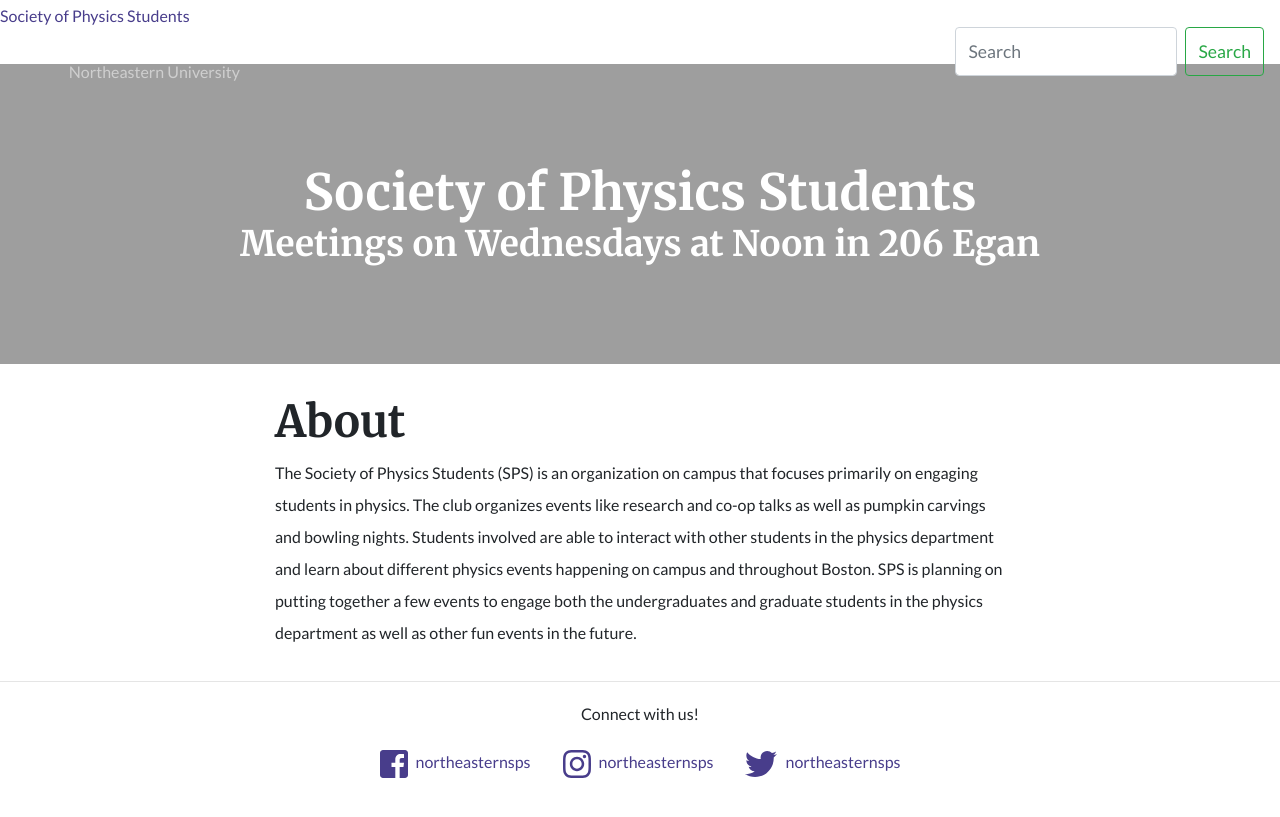
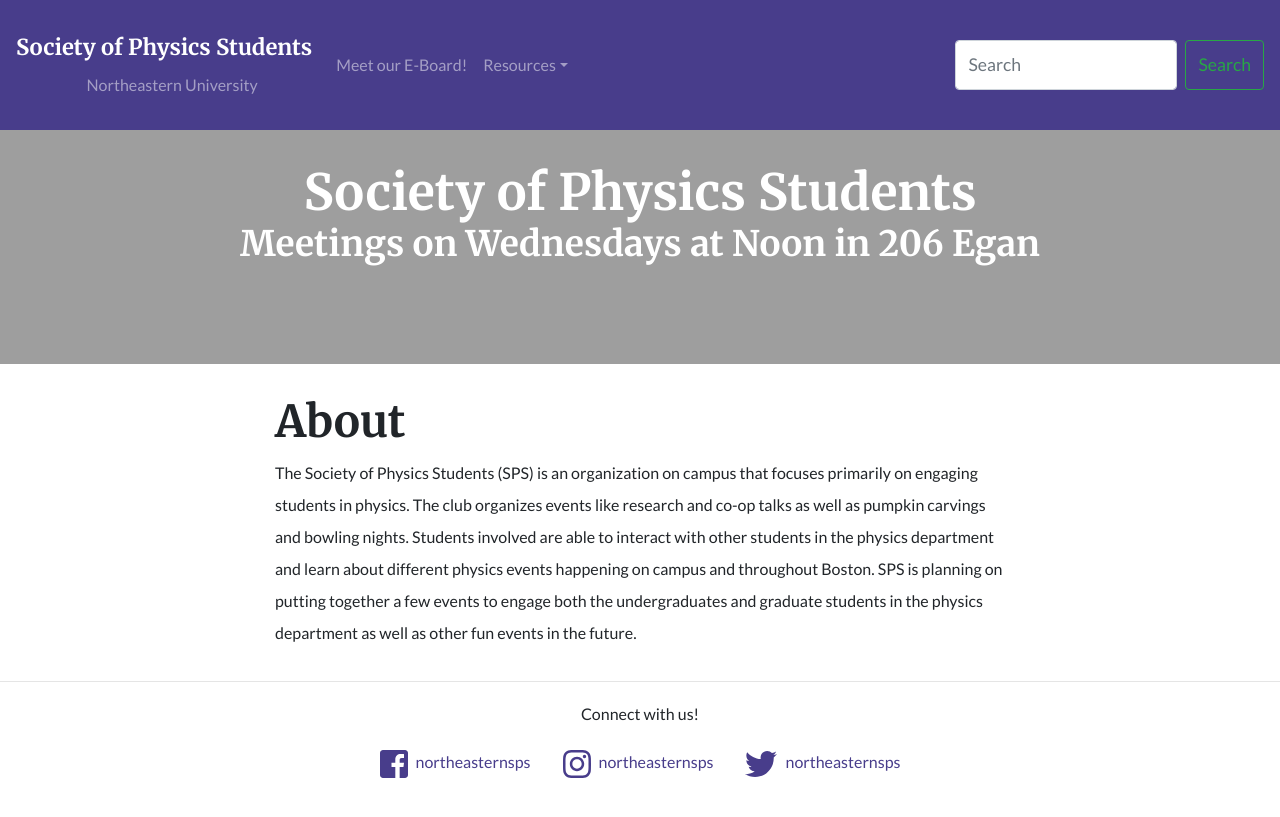
Before and after one commit to vegajustin26/sps-website, a Jekyll site: the page built from index.md, in a window 1280 px wide. Shown: the top 817 px of the page. Built offline with Jekyll 4.4.1, drawn with Linux system fonts in a browser that asks for light colours; nearby versions of some CDN libraries; comment, search, counter and statistics services are not loaded.

Commit message:
continue css work

```diff
--- a/_sass/_cards.scss
+++ b/_sass/_cards.scss
@@ -3,7 +3,6 @@
     box-shadow: 0 1px 3px rgba(0,0,0,0.12), 0 1px 2px rgba(0,0,0,0.24);
     transition: all 0.3s cubic-bezier(.25,.8,.25,1);
     border: none;
-    line-height: 1.5;
 }
 
 .card:hover {
--- a/_sass/_global.scss
+++ b/_sass/_global.scss
@@ -25,7 +25,8 @@
 }
 
 header + .container {
-  margin-top: 4rem;
+  // Sets margin from page top to where content begins so nothing is hidden under navbar
+  margin-top: 8rem;
 }
 
 main article {
@@ -40,6 +41,15 @@
   }
 }
 
+.hide {
+  display: none;
+}
+
+.shrink {
+  height: 0;
+  transition: height 0.8s cubic-bezier(.25,.8,.25,1);
+}
+
 // .btn-xl {
 //   @include heading-font;
 //   text-transform: uppercase;
--- a/_sass/_mixins.scss
+++ b/_sass/_mixins.scss
@@ -18,9 +18,10 @@
   font-weight: 300 !important;
 }
 
-@mixin transition($prop, $secs) {
-  -webkit-transition: $prop $secs ease-out;
-  -moz-transition: $prop $secs ease-out;
-  -o-transition: $prop $secs ease-out;
+@mixin linear-transition($prop, $secs) {
   transition: $prop $secs ease-out;
 }
+
+@mixin cubic-transition($prop){
+  transition: $prop 0.3s cubic-bezier(.25,.8,.25,1);
+}
--- a/_sass/_navbar.scss
+++ b/_sass/_navbar.scss
@@ -2,12 +2,24 @@
   cursor: pointer;
 }
 
-// .navbar-shrink {
-//     @extend .navbar-custom;
-//     padding-top: .5rem;
-//     padding-bottom: .5rem;
-//     @include transition(padding-top, .3s);
-//     @include transition(padding-bottom, .3s);
-//   }
-// This class would potentially be used for a shrinking navbar script
-// Not even sure that we'll implement that but we'll keep it around for now
+.navbar  {
+  background-color: $primary;
+  transition: all 0.8s cubic-bezier(.25,.8,.25,1);
+}
+
+.navbar-brand {
+  @include heading-font;
+  transition: all 2s cubic-bezier(.25,.8,.25,1);
+}
+
+.navbar-full {
+  // padding-top: 1rem;
+  // padding-bottom: 1rem;
+  height: 130px;
+}
+
+.navbar-shrink {
+  // padding-top: .5rem;
+  // padding-bottom: .5rem;
+  height: 80px;
+}
```
